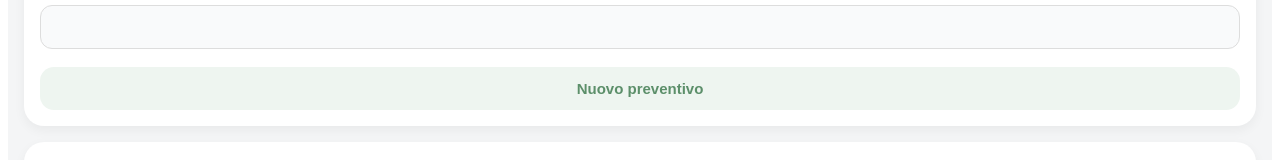
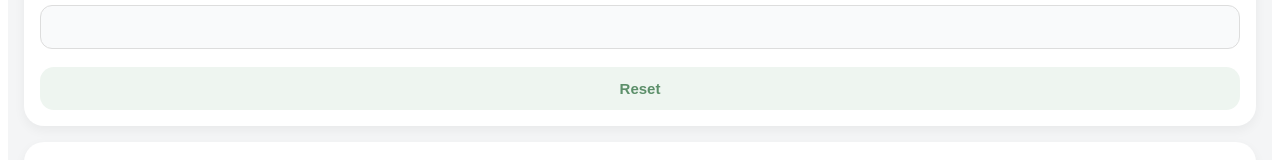
Before and after one commit to danix87sp/calcolatore-romolhouse, a React (Vite) app: page / in a window 1280 px wide. Shown: the part 415-575 px from the top of the page. Built offline with nearby package versions, Linux system fonts and the light colour scheme.

Commit message:
Update App.jsx

```diff
--- a/src/App.jsx
+++ b/src/App.jsx
@@ -186,8 +186,8 @@ export default function App() {
           )}
 
           <button style={resetButton} onClick={resetForm}>
-            Nuovo preventivo
-          </button>
+  Reset
+</button>
         </div>
 
         <Section title="OSPITE" obj={current.ospite} eur={eur} />
```
